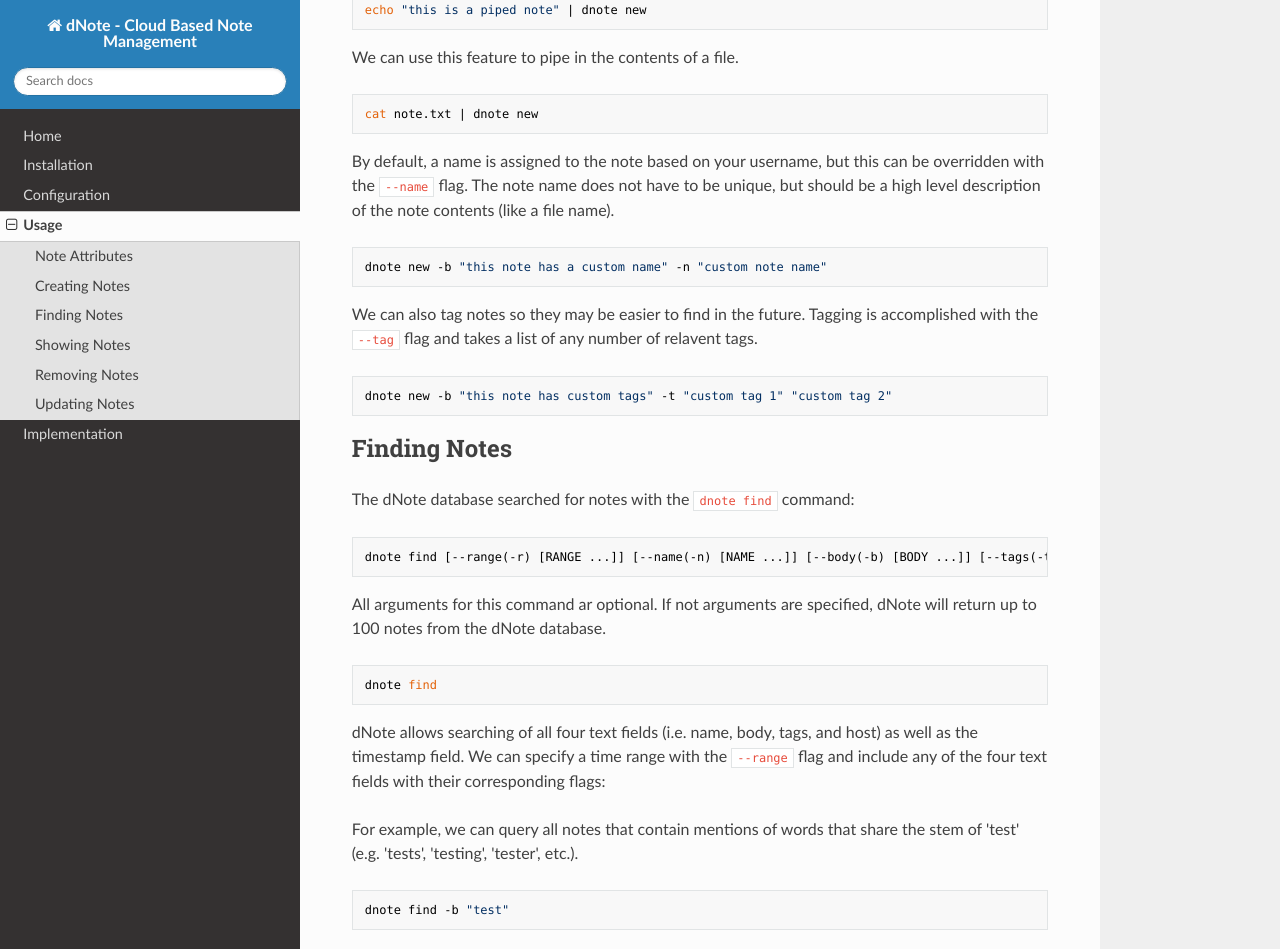
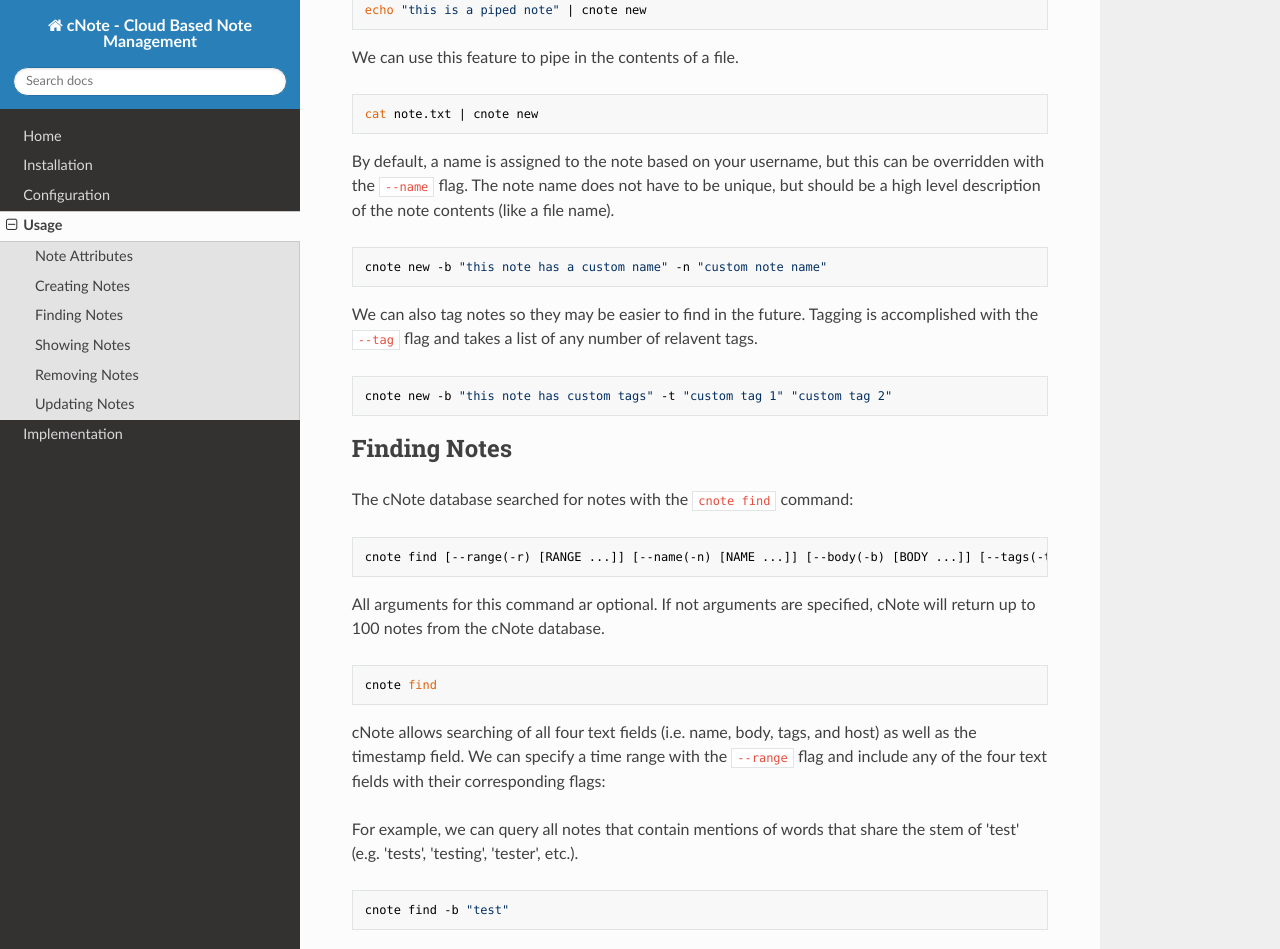
Before and after one commit to yetisir/cnote, an MkDocs documentation site: the page built from docs/usage.md, in a window 1280 px wide and 1400 px high, scrolled down 1127 px. Shown: the top 949 px of the window. Built offline with MkDocs 1.6.1, drawn with Linux system fonts in a browser that asks for light colours; nearby versions of some CDN libraries; some of the changed text lies outside the part shown.

````diff
--- a/.travis.yml
+++ b/.travis.yml
@@ -5,7 +5,7 @@ install:
   - python -m pip install -r requirements.txt
   - python -m pip install -e .
 script:
-  - pytest --flake8 --cov=dnote
+  - pytest --flake8 --cov=cnote
 after_success:
   - coveralls
 deploy:
--- a/docs/usage.md
+++ b/docs/usage.md
@@ -1,9 +1,9 @@
-# dNote Usage
-dNote uses your default text editor for creating notes. If no system editor is specified this will default to Vim, though this can be configured (see configuration section). The command syntax has been inspired by similar CLI note taking utilities ([notes](https://github.com/pimterry/notes) and [notes-cli](https://github.com/rhysd/notes-cli)), with modifications where appropriate.
+# cNote Usage
+cNote uses your default text editor for creating notes. If no system editor is specified this will default to Vim, though this can be configured (see configuration section). The command syntax has been inspired by similar CLI note taking utilities ([notes](https://github.com/pimterry/notes) and [notes-cli](https://github.com/rhysd/notes-cli)), with modifications where appropriate.
 
 ## Note Attributes
 
-Each note created in dNote has the following attributes that can be specified:
+Each note created in cNote has the following attributes that can be specified:
 
 * body - the main text of the note.
 * name - a few words to describe the body of the note
@@ -16,143 +16,143 @@ And two other attributes that are automatically determined
 
 
 ## Creating Notes
-Notes are added to the dNote database with the `dnote new` command:
+Notes are added to the cNote database with the `cnote new` command:
 
 ```bash
-dnote new [--body(-b) BODY] [--name(-n) NAME] [--tags(-t) [TAGS ...]]
+cnote new [--body(-b) BODY] [--name(-n) NAME] [--tags(-t) [TAGS ...]]
 ```
 
-All the arguments for this command are optional. If no arguments are specified, dNote will open up a command line text editor in which you can type your notes. dNotes will grab the contents of the file and save it directly to the configured DynamoDB database.
+All the arguments for this command are optional. If no arguments are specified, cNote will open up a command line text editor in which you can type your notes. cNote will grab the contents of the file and save it directly to the configured DynamoDB database.
 
 ```bash
-dnote new
+cnote new
 ```
 
 The text of this note can also be specified using the `--body` flag:
 
 ```bash
-dnote new -b "this is a note"
+cnote new -b "this is a note"
 ```
 
 Alternatively, we can pipe in a note. Piped input on the `new` command is always interpereted as the `--body` argument. When a pipe is used, the text editor is still launched so that the note can be edited before saving. Note that use of the `--body` flag will override any piped input.
 
 ```bash
-echo "this is a piped note" | dnote new
+echo "this is a piped note" | cnote new
 ```
 
 We can use this feature to pipe in the contents of a file.
 
 ```bash
-cat note.txt | dnote new
+cat note.txt | cnote new
 ```
 
 By default, a name is assigned to the note based on your username, but this can be overridden with the `--name` flag. The note name does not have to be unique, but should be a high level description of the note contents (like a file name).
 
 ```bash
-dnote new -b "this note has a custom name" -n "custom note name"
+cnote new -b "this note has a custom name" -n "custom note name"
 ```
 
 We can also tag notes so they may be easier to find in the future. Tagging is accomplished with the `--tag` flag  and takes a list of any number of relavent tags.
 
 ```bash
-dnote new -b "this note has custom tags" -t "custom tag 1" "custom tag 2"
+cnote new -b "this note has custom tags" -t "custom tag 1" "custom tag 2"
 ```
 
 ## Finding Notes
-The dNote database searched for notes with the `dnote find` command:
+The cNote database searched for notes with the `cnote find` command:
 
 ```bash
-dnote find [--range(-r) [RANGE ...]] [--name(-n) [NAME ...]] [--body(-b) [BODY ...]] [--tags(-t) [TAGS ...]] [--host(-h) [HOST ...]] [--exact(-e)] [--quiet(-e)]
+cnote find [--range(-r) [RANGE ...]] [--name(-n) [NAME ...]] [--body(-b) [BODY ...]] [--tags(-t) [TAGS ...]] [--host(-h) [HOST ...]] [--exact(-e)] [--quiet(-e)]
 ```
 
-All arguments for this command ar optional. If not arguments are specified, dNote will return up to 100 notes from the dNote database.
+All arguments for this command ar optional. If not arguments are specified, cNote will return up to 100 notes from the cNote database.
 
 ```
-dnote find
+cnote find
 ```
 
-dNote allows searching of all four text fields (i.e. name, body, tags, and host) as well as the timestamp field. We can specify a time range with the `--range` flag and include any of the four text fields with their corresponding flags:
+cNote allows searching of all four text fields (i.e. name, body, tags, and host) as well as the timestamp field. We can specify a time range with the `--range` flag and include any of the four text fields with their corresponding flags:
 
 For example, we can query all notes that contain mentions of words that share the stem of 'test' (e.g. 'tests', 'testing', 'tester', etc.).
 
 ```bash
-dnote find -b "test"
+cnote find -b "test"
 ```
 
 We can also specify multiple search terms in a single field. This query will return notes that have mentions of both 'test' and 'note'.
 
 ```bash
-dnote find -b "test" "note"
+cnote find -b "test" "note"
 ```
 
 To query multiple fields, we just add them to the search query. If we were only interested in the test notes that were written from a system called 'testserver', we could update the previous command to be as follows:
 
 ```bash
-dnote find -b "test" note -h "testserver"
+cnote find -b "test" note -h "testserver"
 ```
 
-Querying the time range takes one or two arguments representing the bounding times of the range. If only one argument is given, the second argument is assumed to be "now". A unique feature of dNote is that it supports relative human time references to find all the notes written in the last day we can just write:
+Querying the time range takes one or two arguments representing the bounding times of the range. If only one argument is given, the second argument is assumed to be "now". A unique feature of cNote is that it supports relative human time references to find all the notes written in the last day we can just write:
 
 ```bash
-dnote find -r "one day ago"
+cnote find -r "one day ago"
 ```
 
 Which is equivalent to:
 
 ```bash
-dnote find -r "now" "one day ago"
+cnote find -r "now" "one day ago"
 ```
 
 By default, the search engine compares the stems of the search words - this allows for near matches (e.g. runner and running would match) which makes the search a more human experience. That being said, we can specify an exact search by using the '--exact' flag.
 
 ```bash
-dnote find -b 'runner' --exact
+cnote find -b 'runner' --exact
 ```
 
 If we only want the note ids, we can use the `--quiet` flag
 
 ```bash
-dnote find --quiet
+cnote find --quiet
 ```
 
-By default, we can only return up to 100 notes in a single search. The returned notes will only print the first 10 lines - to show the full notes we can use the `dnote show` command described below.
+By default, we can only return up to 100 notes in a single search. The returned notes will only print the first 10 lines - to show the full notes we can use the `cnote show` command described below.
 
 ## Showing Notes
 
-Notes from the dNote database can be shown in their entirety with the `dnote show` command:
+Notes from the cNote database can be shown in their entirety with the `cnote show` command:
 
 ```bash
-dnote show [[--ids(-i) [IDS ...]] [--max(-m) MAX]
+cnote show [[--ids(-i) [IDS ...]] [--max(-m) MAX]
 ```
 
 The `--id` flag is mandatory, but all other arguments for this command are optional.
 
-The easiest way get note ids into `dnote show` is with a pipe from the `dnote find` command.
+The easiest way get note ids into `cnote show` is with a pipe from the `cnote find` command.
 
 ```bash
-dnote find -q | dnote show
+cnote find -q | cnote show
 ```
 
 ## Removing Notes
 
-Notes from the dNote database can be shown in their entirety with the `dnote rm` command:
+Notes from the cNote database can be shown in their entirety with the `cnote rm` command:
 
 ```bash
-dnote rm [[--ids(-i) [IDS ...]]
+cnote rm [[--ids(-i) [IDS ...]]
 ```
 
-All arguments for this command are mandatory. The easiest way get note ids into `dnote rm` is with a pipe from the `dnote find` command.
+All arguments for this command are mandatory. The easiest way get note ids into `cnote rm` is with a pipe from the `cnote find` command.
 
 ```bash
-dnote find -q | dnote rm
+cnote find -q | cnote rm
 ```
 
 
 ## Updating Notes
-Notes can be updated with the `dnote edit` command:
+Notes can be updated with the `cnote edit` command:
 
 ```bash
-dnote new [[--id(-i) ID] [--body(-b) BODY] [--name(-n) NAME] [--tags(-t) [TAGS ...]]
+cnote new [[--id(-i) ID] [--body(-b) BODY] [--name(-n) NAME] [--tags(-t) [TAGS ...]]
 ```
 
-This is functionally equivalent to a `dnote rm` followed by a `dnote new`. Note that this will give the note a new id.
+This is functionally equivalent to a `cnote rm` followed by a `cnote new`. Note that this will give the note a new id.
--- a/mkdocs.yml
+++ b/mkdocs.yml
@@ -1,7 +1,7 @@
-site_name: dNote - Cloud Based Note Management
-repo_url: https://github.com/yetisir/dnote
+site_name: cNote - Cloud Based Note Management
+repo_url: https://github.com/yetisir/cnote
 site_author: M. Yetisir
-site_description: dNote Documentation
+site_description: cNote Documentation
 
 nav:
   - Home: index.md
@@ -21,4 +21,4 @@ theme:
 extra:
   social:
     - type: 'github'
-      link: 'https://github.com/yetisir/dnote'
+      link: 'https://github.com/yetisir/cnote'
--- a/setup.py
+++ b/setup.py
@@ -2,10 +2,10 @@ from setuptools import setup
 
 
 setup(
-    name='dNote',
+    name='cNote',
     version='0.3.7',
     description='Simple CLI utility for managing notes with AWS',
-    url='https://github.com/yetisir/dnote',
+    url='https://github.com/yetisir/cnote',
     author='M. Yetisir',
     author_email='yetisir@gmail.com',
     install_requires=[
@@ -28,7 +28,7 @@ setup(
     zip_safe=False,
     entry_points={
         'console_scripts': [
-            'dnote = dnote.__main__:main',
+            'cnote = cnote.__main__:main',
         ],
     },
 )
````
Also changed, not shown: README.md (+12 -12 lines), docs/implementation.md (+2 -2 lines), docs/index.md (+9 -9 lines), docs/installation.md (+7 -7 lines), requirements.txt (+11 -11 lines), 8 other files.
